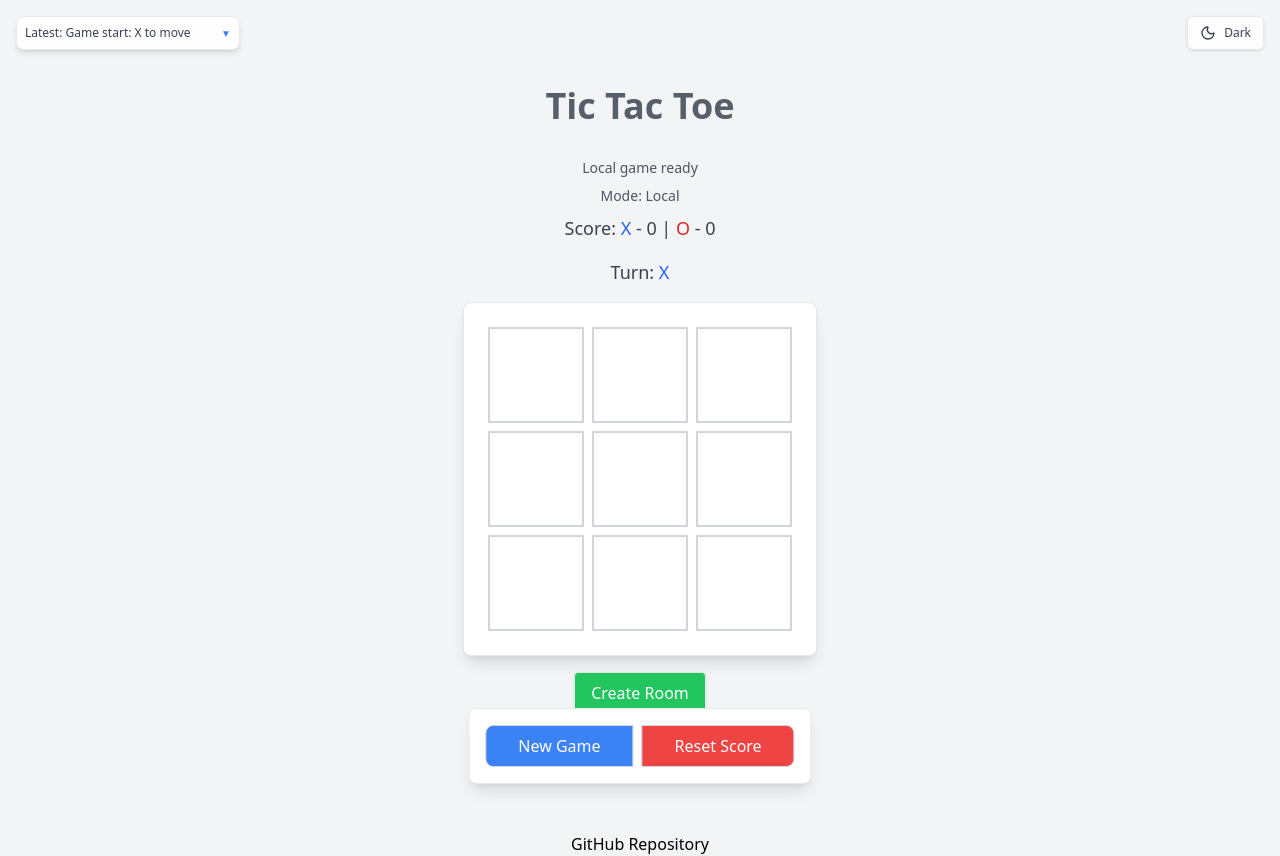
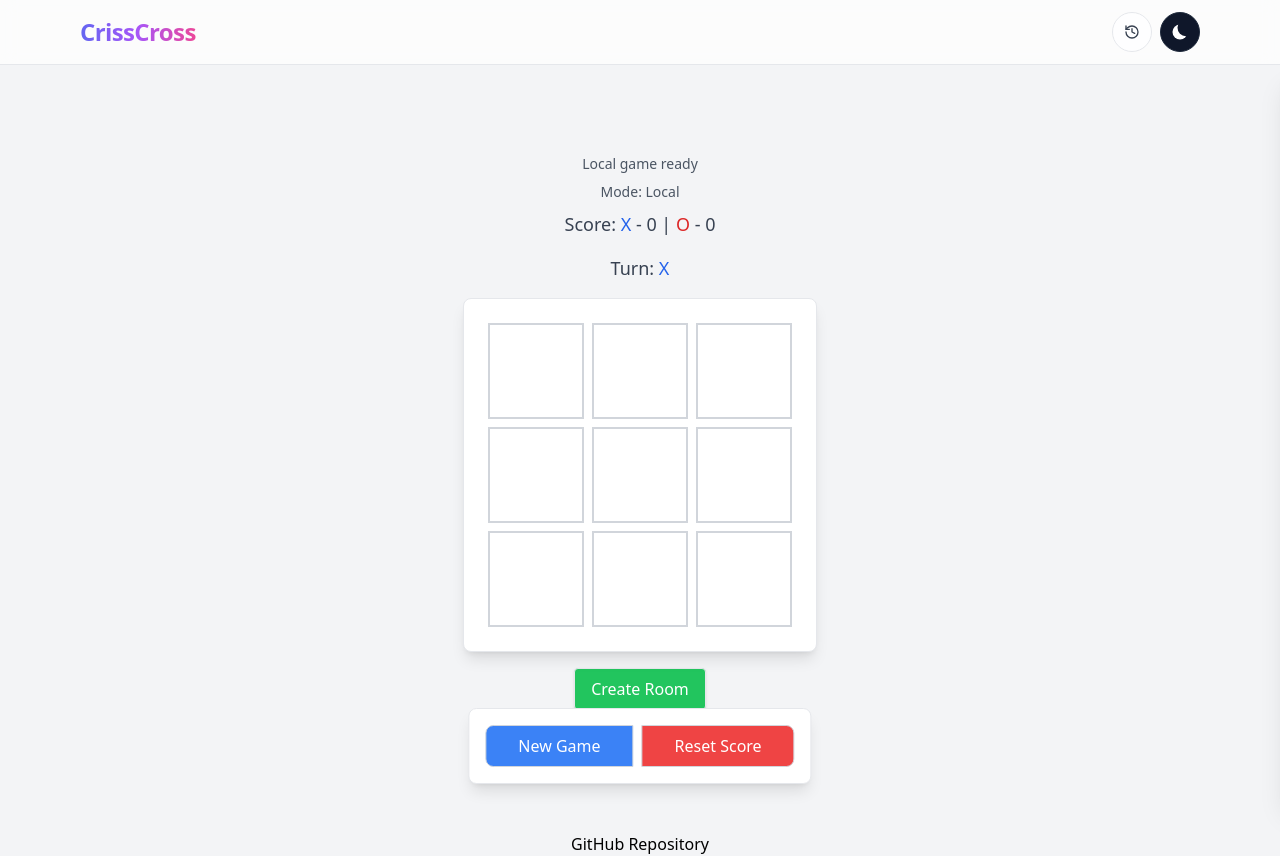
Before and after one commit to Harkirat155/cc, a React (Vite) app: page / in a window 1280 px wide. Built offline with nearby package versions, Linux system fonts and the light colour scheme.

Commit message:
feat: add Navbar component and integrate history toggle functionality

```diff
--- a/src/Game.jsx
+++ b/src/Game.jsx
@@ -1,4 +1,4 @@
-import React, { useEffect } from "react";
+import React, { useEffect, useState } from "react";
 import { useParams } from "react-router-dom";
 import GameBoard from "./components/GameBoard";
 import HistoryPanel from "./components/HistoryPanel";
@@ -7,7 +7,7 @@ import ResultModal from "./components/ResultModal";
 import ValueMark from "./components/marks/ValueMark";
 import useSocketGame from "./hooks/useSocketGame";
 import RoomControls from "./components/RoomControls";
-import ThemeToggle from "./components/ThemeToggle";
+import Navbar from "./components/Navbar";
 
 const Game = () => {
   const { roomId: paramRoomId } = useParams();
@@ -36,6 +36,7 @@ const Game = () => {
     socketId,
   } = useSocketGame();
   const winningSquares = gameState.winningLine || [];
+  const [isHistoryOpen, setIsHistoryOpen] = useState(false);
 
   // winningSquares derived from multiplayer/local hook state
 
@@ -52,12 +53,13 @@ const Game = () => {
 
   return (
     <div className="relative flex flex-col items-center justify-center min-h-screen bg-gray-100 dark:bg-gray-900">
-      <div className="fixed top-4 right-4">
-        <ThemeToggle />
-      </div>
-      <h1 className="text-4xl font-bold mb-8 text-gray-800 dark:text-gray-100 animate-pulse">
-        Tic Tac Toe
-      </h1>
+      {/* Navbar with brand + actions */}
+      <Navbar
+        onToggleHistory={() => setIsHistoryOpen((v) => !v)}
+        isHistoryOpen={isHistoryOpen}
+      />
+      {/* push content below navbar height */}
+      <div className="h-16" />
       <div className="mb-2 text-sm text-gray-600 dark:text-gray-300">{message}</div>
       <div className="mb-2 text-sm text-gray-600 dark:text-gray-300">
         Mode: {isMultiplayer ? "Multiplayer" : "Local"}{" "}
@@ -75,6 +77,12 @@ const Game = () => {
         onSquareClick={handleSquareClick}
         winningSquares={winningSquares}
       />
+      {/* Slide-over History Panel */}
+      <div
+        className={`fixed top-16 right-0 bottom-0 z-40 w-80 max-w-[85vw] transform bg-white dark:bg-gray-800 border-l border-gray-200 dark:border-gray-700 shadow-xl transition-transform duration-300 ${
+          isHistoryOpen ? "translate-x-0" : "translate-x-full"
+        }`}
+      >
         <HistoryPanel
           history={history}
           completedGames={completedGames}
@@ -82,6 +90,7 @@ const Game = () => {
           jumpTo={jumpTo}
           resumeLatest={resumeLatest}
         />
+      </div>
       <RoomControls
         createRoom={createRoom}
         joinRoom={joinRoom}
--- /dev/null
+++ b/src/components/Navbar.jsx
@@ -0,0 +1,43 @@
+import React from "react";
+import { Link } from "react-router-dom";
+import ThemeToggle from "./ThemeToggle";
+import { History } from "lucide-react";
+
+const Navbar = ({ onToggleHistory, isHistoryOpen = false }) => {
+  return (
+    <nav className="fixed top-0 left-0 right-0 z-50 bg-white/70 dark:bg-gray-900/70 backdrop-blur border-b border-gray-200 dark:border-gray-800">
+      <div className="mx-auto max-w-6xl px-4">
+        <div className="h-16 flex items-center justify-between">
+          {/* Brand */}
+          <Link
+            to="/"
+            className="text-2xl font-extrabold tracking-tight select-none bg-gradient-to-r from-indigo-500 via-purple-500 to-pink-500 bg-clip-text text-transparent hover:opacity-90 transition"
+            aria-label="CrissCross Home"
+          >
+            CrissCross
+          </Link>
+
+          {/* Actions: History + Theme */}
+          <div className="flex items-center gap-2">
+            <button
+              type="button"
+              onClick={onToggleHistory}
+              className={`inline-flex items-center justify-center w-10 h-10 rounded-full border border-gray-200 dark:border-gray-700 bg-white/70 dark:bg-gray-800/70 hover:bg-white dark:hover:bg-gray-800 transition ${
+                isHistoryOpen ? "ring-2 ring-purple-500/50" : ""
+              }`}
+              aria-label={isHistoryOpen ? "Close history" : "Open history"}
+              title="History"
+            >
+              {/* History icon */}
+              <History size={16} strokeWidth={2} className="text-gray-700 dark:text-gray-200" />
+            </button>
+
+            <ThemeToggle />
+          </div>
+        </div>
+      </div>
+    </nav>
+  );
+};
+
+export default Navbar;
--- a/src/components/ThemeToggle.jsx
+++ b/src/components/ThemeToggle.jsx
@@ -1,6 +1,5 @@
 /* eslint-env browser */
 import React, { useEffect, useState } from 'react';
-import { Moon, Sun } from 'lucide-react';
 
 function getInitialTheme() {
   if (typeof window === 'undefined') return 'light';
@@ -13,6 +12,57 @@ function getInitialTheme() {
   const prefersDark = typeof window !== 'undefined' && window.matchMedia && window.matchMedia('(prefers-color-scheme: dark)').matches;
   return prefersDark ? 'dark' : 'light';
 }
+
+// Vivid icons
+const VividSun = ({ size = 20 }) => (
+  <svg
+    width={size}
+    height={size}
+    viewBox="0 0 24 24"
+    xmlns="http://www.w3.org/2000/svg"
+    role="img"
+    aria-hidden="true"
+  >
+    <defs>
+      <radialGradient id="sunGrad" cx="50%" cy="50%" r="50%">
+        <stop offset="0%" stopColor="#fde68a"/>
+        <stop offset="60%" stopColor="#fbbf24"/>
+        <stop offset="100%" stopColor="#f59e0b"/>
+      </radialGradient>
+    </defs>
+    <circle cx="12" cy="12" r="5" fill="url(#sunGrad)" />
+    <g stroke="#f59e0b" strokeWidth="2" strokeLinecap="round">
+      <line x1="12" y1="2" x2="12" y2="5" />
+      <line x1="12" y1="19" x2="12" y2="22" />
+      <line x1="2" y1="12" x2="5" y2="12" />
+      <line x1="19" y1="12" x2="22" y2="12" />
+      <line x1="4.22" y1="4.22" x2="6.34" y2="6.34" />
+      <line x1="17.66" y1="17.66" x2="19.78" y2="19.78" />
+      <line x1="4.22" y1="19.78" x2="6.34" y2="17.66" />
+      <line x1="17.66" y1="6.34" x2="19.78" y2="4.22" />
+    </g>
+  </svg>
+);
+
+const VividMoon = ({ size = 20 }) => (
+  <svg
+    width={size}
+    height={size}
+    viewBox="0 0 24 24"
+    xmlns="http://www.w3.org/2000/svg"
+    role="img"
+    aria-hidden="true"
+  >
+    {/* Crescent via masking two circles */}
+    <defs>
+      <mask id="crescentMask">
+        <rect width="100%" height="100%" fill="#fff" />
+        <circle cx="19" cy="7" r="10" fill="#000" />
+      </mask>
+    </defs>
+    <circle cx="12" cy="12" r="9" fill="#ffffff" mask="url(#crescentMask)" />
+  </svg>
+);
 
 const ThemeToggle = ({ className = '' }) => {
   const [theme, setTheme] = useState(getInitialTheme);
@@ -58,10 +108,13 @@ const ThemeToggle = ({ className = '' }) => {
       aria-label="Toggle theme"
       aria-pressed={theme === 'dark'}
       onClick={toggle}
-      className={`inline-flex items-center gap-2 px-3 py-2 rounded-md bg-white/80 dark:bg-gray-800/80 backdrop-blur border border-gray-200 dark:border-gray-700 shadow hover:bg-white dark:hover:bg-gray-800 transition text-gray-700 dark:text-gray-200 z-40 ${className}`}
+      className={`inline-flex items-center justify-center h-10 w-10 rounded-full border transition z-40
+        bg-slate-900 text-white border-slate-800 hover:bg-slate-800
+        dark:bg-white dark:text-slate-900 dark:border-slate-200 dark:hover:bg-slate-50
+        focus-visible:outline-none focus-visible:ring-2 focus-visible:ring-amber-400 dark:focus-visible:ring-slate-600 ${className}`}
+      title={theme === 'dark' ? 'Switch to light theme' : 'Switch to dark theme'}
     >
-      {theme === 'dark' ? <Sun size={16} /> : <Moon size={16} />}
-      <span className="text-xs font-medium hidden sm:inline">{theme === 'dark' ? 'Light' : 'Dark'}</span>
+      {theme === 'dark' ? <VividSun size={20} /> : <VividMoon size={20} />}
     </button>
   );
 };
```
Lines whose indentation alone changed are shown as unchanged.
